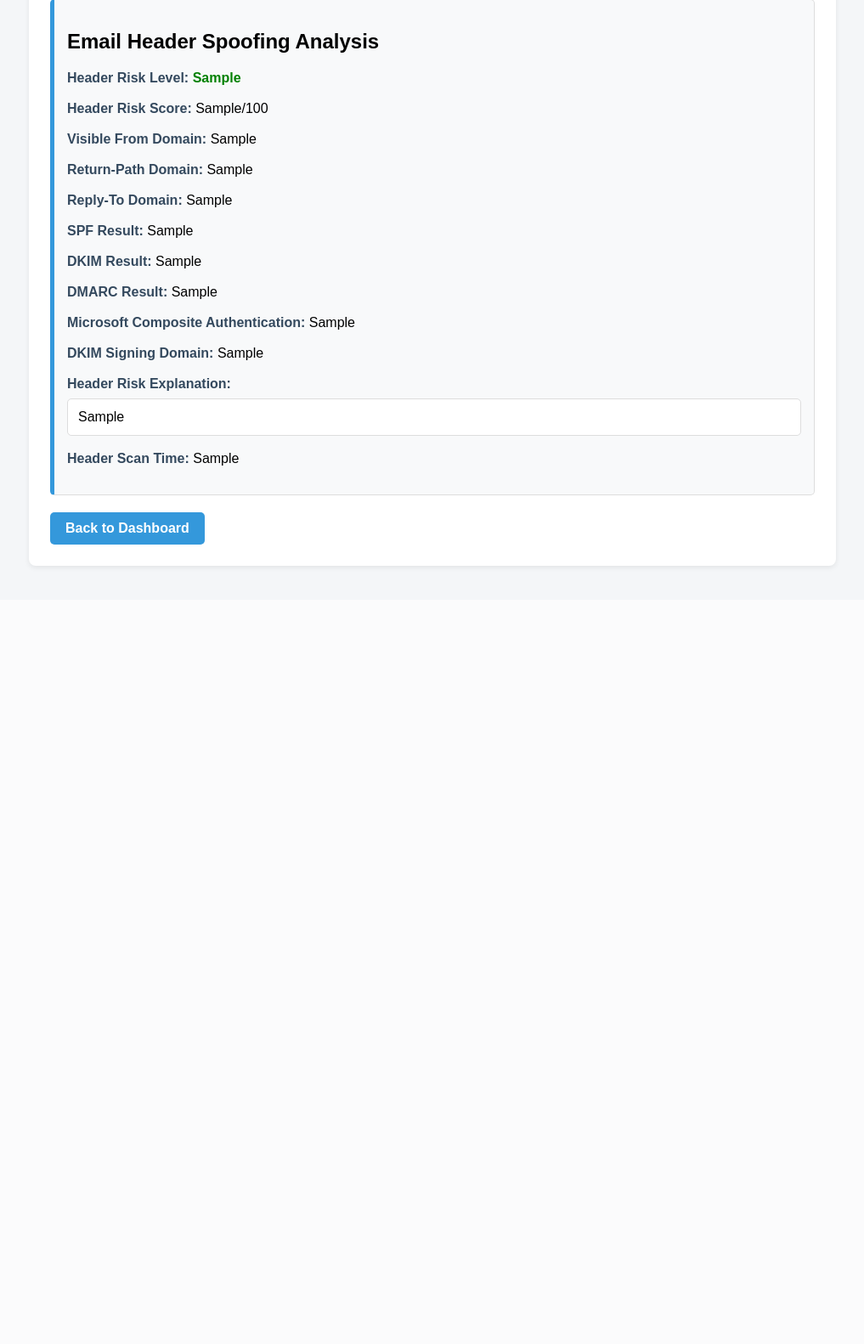
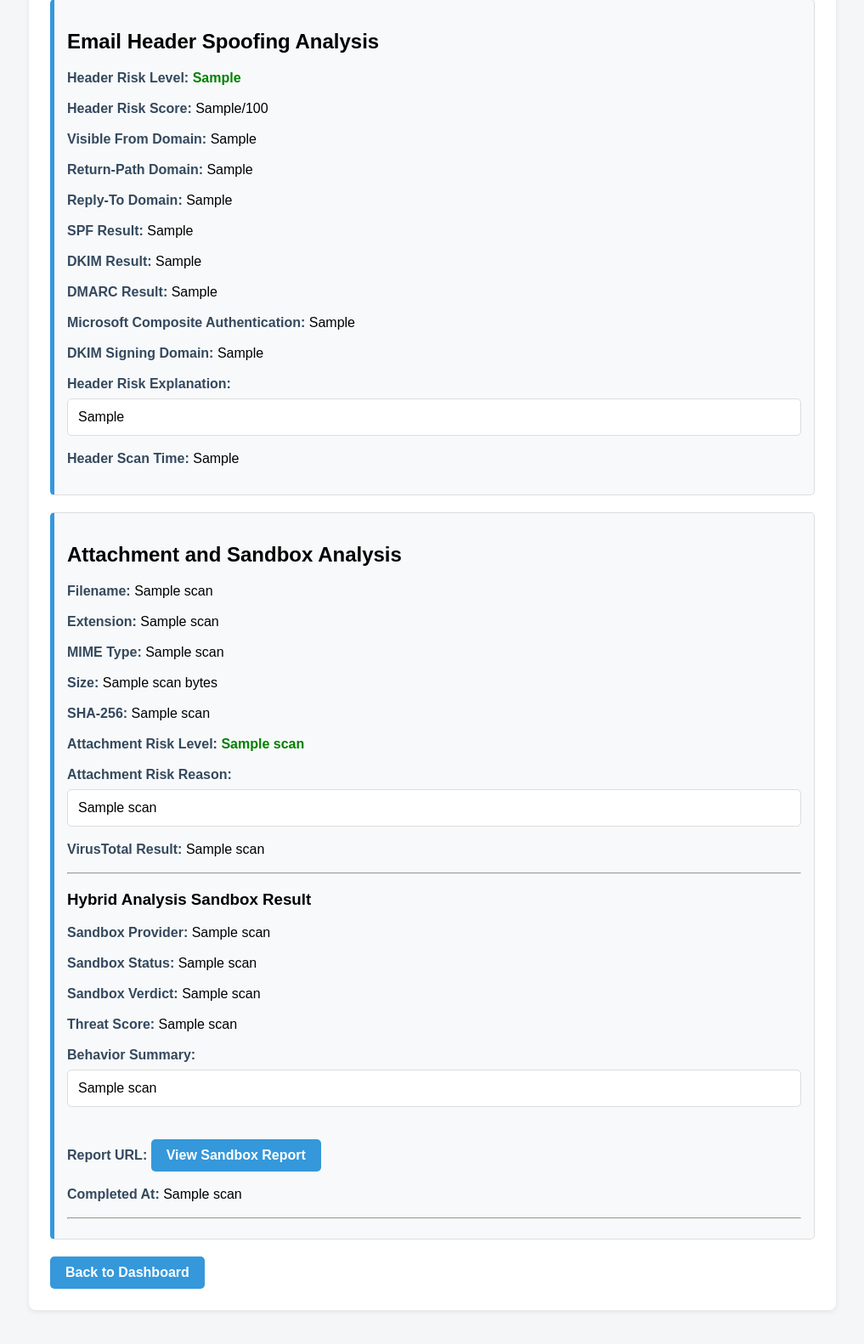
Before and after one commit to vlaw1217/Cyber-Security-Capstone-Project-, a Flask app: template phishing_system/templates/prediction_detail.html in a window 1280 px wide. Shown: the part 436-2018 px from the top of the page at 85% size, without its empty margins (6-1023 px from the left). Before the commit the page ends 1106 px from the top, so only its background shows below. Run offline with Flask 3, Linux system fonts and the light colour scheme; the template is opened without the code that fills it: most values are stand-ins (such as "Sample title", 1, 10 or a date in 2020); parts of the project's set-up code (start-up, migrations or seed data) failed here and were passed over.

Commit message:
Display sandbox analysis results in prediction details

```diff
--- a/phishing_system/app.py
+++ b/phishing_system/app.py
@@ -19,7 +19,8 @@ from database import (
     save_header_scan,
     get_header_scan,
     save_sandbox_scan,
-    update_sandbox_scan_result
+    update_sandbox_scan_result,
+    get_attachment_scans_with_sandbox
 )
 from sandbox_api import (
     submit_file_to_hybrid_analysis,
@@ -1331,6 +1332,7 @@ def prediction_detail(prediction_id):
     prediction = cursor.fetchone()
     conn.close()
     header_scan = get_header_scan(prediction_id)
+    attachment_scans = get_attachment_scans_with_sandbox(prediction_id)
 
     if prediction is None:
         return """
@@ -1348,6 +1350,7 @@ def prediction_detail(prediction_id):
         prediction=prediction,
         formatted_body=formatted_body,
         header_scan=header_scan,
+        attachment_scans=attachment_scans,
         source=source
     )
 
--- a/phishing_system/templates/prediction_detail.html
+++ b/phishing_system/templates/prediction_detail.html
@@ -233,6 +233,112 @@
             {% endif %}
         </div>
 
+        <div class="header-risk-box">
+            <h2>Attachment and Sandbox Analysis</h2>
+
+            {% if attachment_scans %}
+                {% for scan in attachment_scans %}
+                    <div class="detail-row">
+                        <span class="label">Filename:</span>
+                        {{ scan[1] }}
+                    </div>
+
+                    <div class="detail-row">
+                        <span class="label">Extension:</span>
+                        {{ scan[2] }}
+                    </div>
+
+                    <div class="detail-row">
+                        <span class="label">MIME Type:</span>
+                        {{ scan[3] }}
+                    </div>
+
+                    <div class="detail-row">
+                        <span class="label">Size:</span>
+                        {{ scan[4] }} bytes
+                    </div>
+
+                    <div class="detail-row">
+                        <span class="label">SHA-256:</span>
+                        {{ scan[5] }}
+                    </div>
+
+                    <div class="detail-row">
+                        <span class="label">Attachment Risk Level:</span>
+
+                        {% if scan[6]|lower == "high" %}
+                            <span class="risk-high">{{ scan[6] }}</span>
+                        {% elif scan[6]|lower == "medium" %}
+                            <span class="risk-medium">{{ scan[6] }}</span>
+                        {% else %}
+                            <span class="risk-low">{{ scan[6] }}</span>
+                        {% endif %}
+                    </div>
+
+                    <div class="detail-row">
+                        <span class="label">Attachment Risk Reason:</span>
+                        <div class="risk-reason">{{ scan[7] }}</div>
+                    </div>
+
+                    <div class="detail-row">
+                        <span class="label">VirusTotal Result:</span>
+                        {{ scan[8] }}
+                    </div>
+
+                    <hr>
+
+                    <h3>Hybrid Analysis Sandbox Result</h3>
+
+                    {% if scan[10] %}
+                        <div class="detail-row">
+                            <span class="label">Sandbox Provider:</span>
+                            {{ scan[10] }}
+                        </div>
+
+                        <div class="detail-row">
+                            <span class="label">Sandbox Status:</span>
+                            {{ scan[11] }}
+                        </div>
+
+                        <div class="detail-row">
+                            <span class="label">Sandbox Verdict:</span>
+                            {{ scan[12] }}
+                        </div>
+
+                        <div class="detail-row">
+                            <span class="label">Threat Score:</span>
+                            {{ scan[13] or "Not available" }}
+                        </div>
+
+                        <div class="detail-row">
+                            <span class="label">Behavior Summary:</span>
+                            <div class="risk-reason">{{ scan[14] }}</div>
+                        </div>
+
+                        {% if scan[15] %}
+                            <div class="detail-row">
+                                <span class="label">Report URL:</span>
+                                <a href="{{ scan[15] }}" target="_blank">View Sandbox Report</a>
+                            </div>
+                        {% endif %}
+
+                        <div class="detail-row">
+                            <span class="label">Completed At:</span>
+                            {{ scan[16] or "Not completed yet" }}
+                        </div>
+
+                    {% else %}
+                        <p>No sandbox analysis was submitted for this attachment.</p>
+                        <p>This may be because the attachment was low risk or unsupported for sandbox submission.</p>
+                    {% endif %}
+
+                    <hr>
+                {% endfor %}
+            {% else %}
+                <p>No attachment analysis results found for this prediction.</p>
+            {% endif %}
+        </div>
+
         {% if source == "emails" %}
             <a href="/emails">Back to Emails</a>
         {% else %}
```
Also changed, not shown: phishing_system/database.py (+49 -0 lines).
